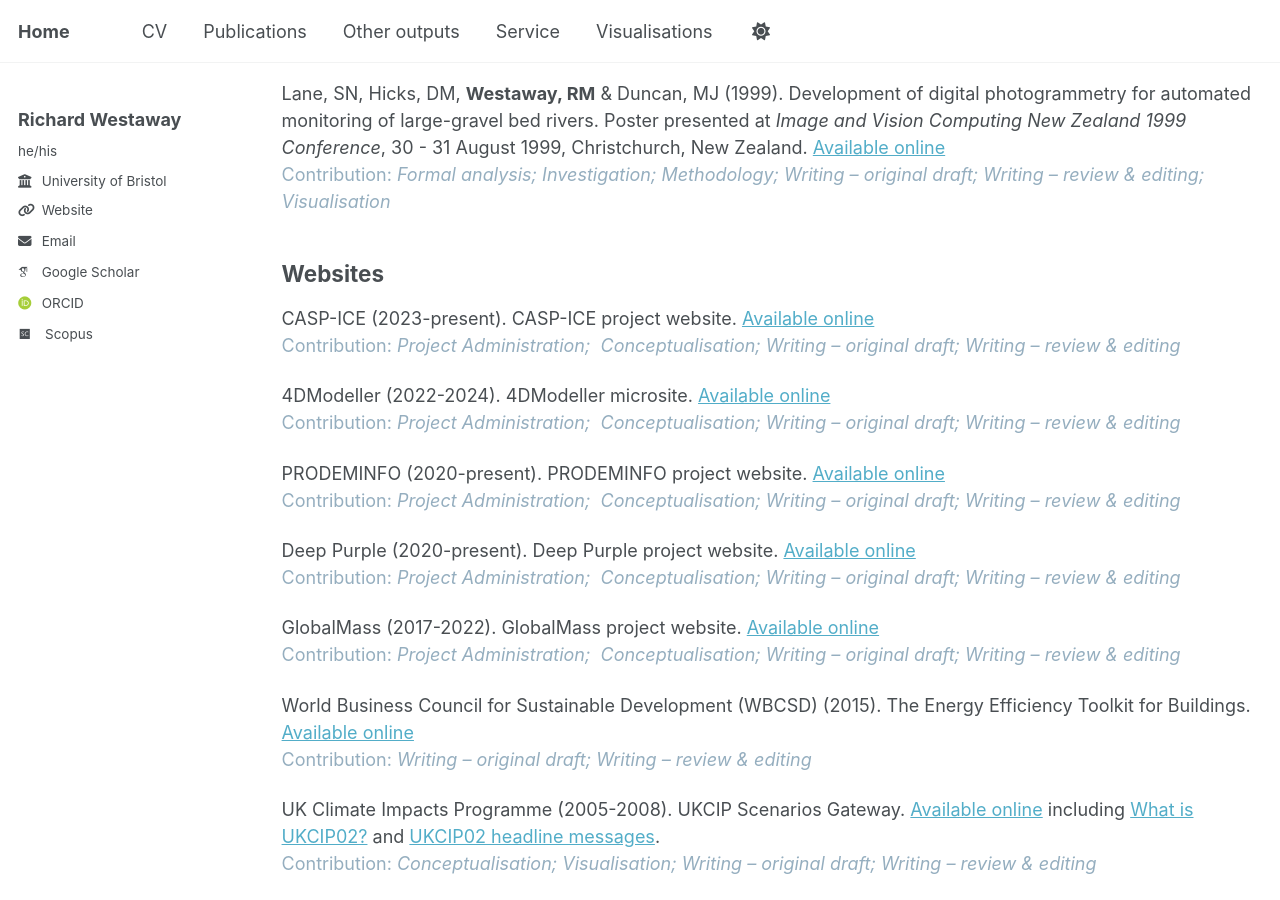
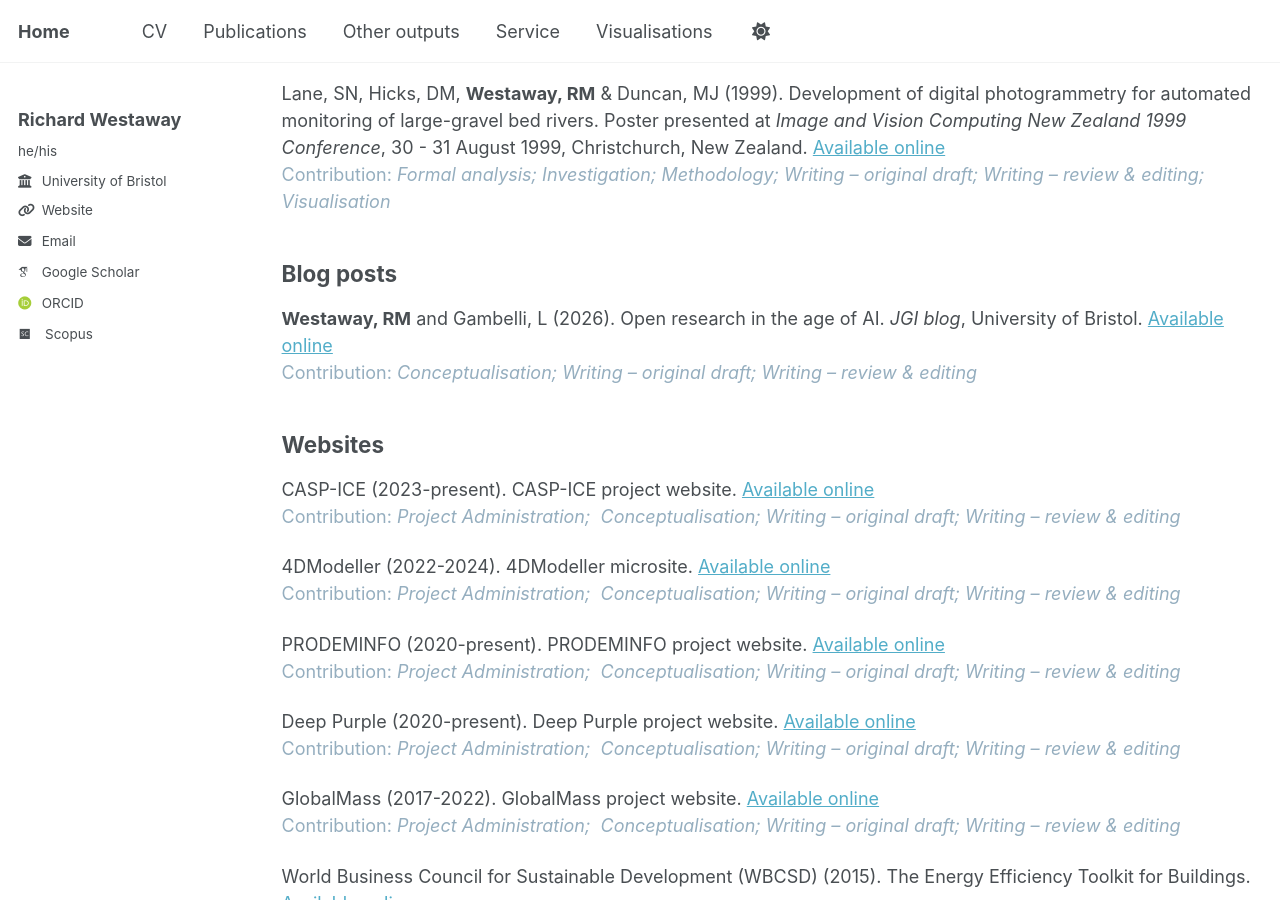
Before and after one commit to richardwestaway/richardwestaway.github.io, a Jekyll site: the page built from _pages/outputs.html, in a window 1280 px wide and 900 px high, scrolled down 4412 px. Built offline with Jekyll 4.4.1, drawn with Linux system fonts in a browser that asks for light colours; some web fonts are replaced.

Commit message:
Update outputs.html

```diff
--- a/_pages/outputs.html
+++ b/_pages/outputs.html
@@ -84,6 +84,11 @@ Active Gravel-bed Rivers. Paper presented at the <em>Thompson Symposium 2002</em
 <p><strong>Westaway, RM</strong>, Hicks, DM &amp; Lane, SN (1999). Automated monitoring of submerged topography using remote sensing techniques. Paper presented at <em>New Zealand Hydrological Society Annual Conference</em>, 23 - 26 November 1999, Napier, New Zealand. <a href="https://richardwestaway.github.io/files/1999-new-zealand-hydrological-society-annual-conference-talk.pdf" target="_blank" rel="noopener">Available online</a><br /><span style="color: #95aebf;">Contribution:<em> Formal analysis; Investigation; Methodology; Writing &ndash; original draft; Writing &ndash; review &amp; editing; Visualisation</em></span></p>
 
 <p>Lane, SN, Hicks, DM, <strong>Westaway, RM</strong> &amp; Duncan, MJ (1999). Development of digital photogrammetry for automated monitoring of large-gravel bed rivers. Poster presented at <em>Image and Vision Computing New Zealand 1999 Conference</em>, 30 - 31 August 1999, Christchurch, New Zealand. <a href="https://richardwestaway.github.io/files/1999-IVCNZ-poster.pdf" target="_blank" rel="noopener">Available online</a><br /><span style="color: #95aebf;">Contribution:<em> Formal analysis; Investigation; Methodology; Writing &ndash; original draft; Writing &ndash; review &amp; editing; Visualisation</em></span></p>
+
+<h2 id="websites">Blog posts</h2>
+
+<p><strong>Westaway, RM</strong> and Gambelli, L (2026). Open research in the age of AI. <em>JGI blog</em>, University of Bristol. <a href="https://jeangoldinginstitute.blogs.bristol.ac.uk/2026/07/10/open-research-in-the-age-of-ai/" target="_blank" rel="noopener">Available online</a><br /><span style="color: #95aebf;">Contribution:&nbsp;<em>Conceptualisation; Writing &ndash; original draft; Writing &ndash; review &amp; editing</em></span></p>
+
 
 <h2 id="websites">Websites</h2>
 
```
